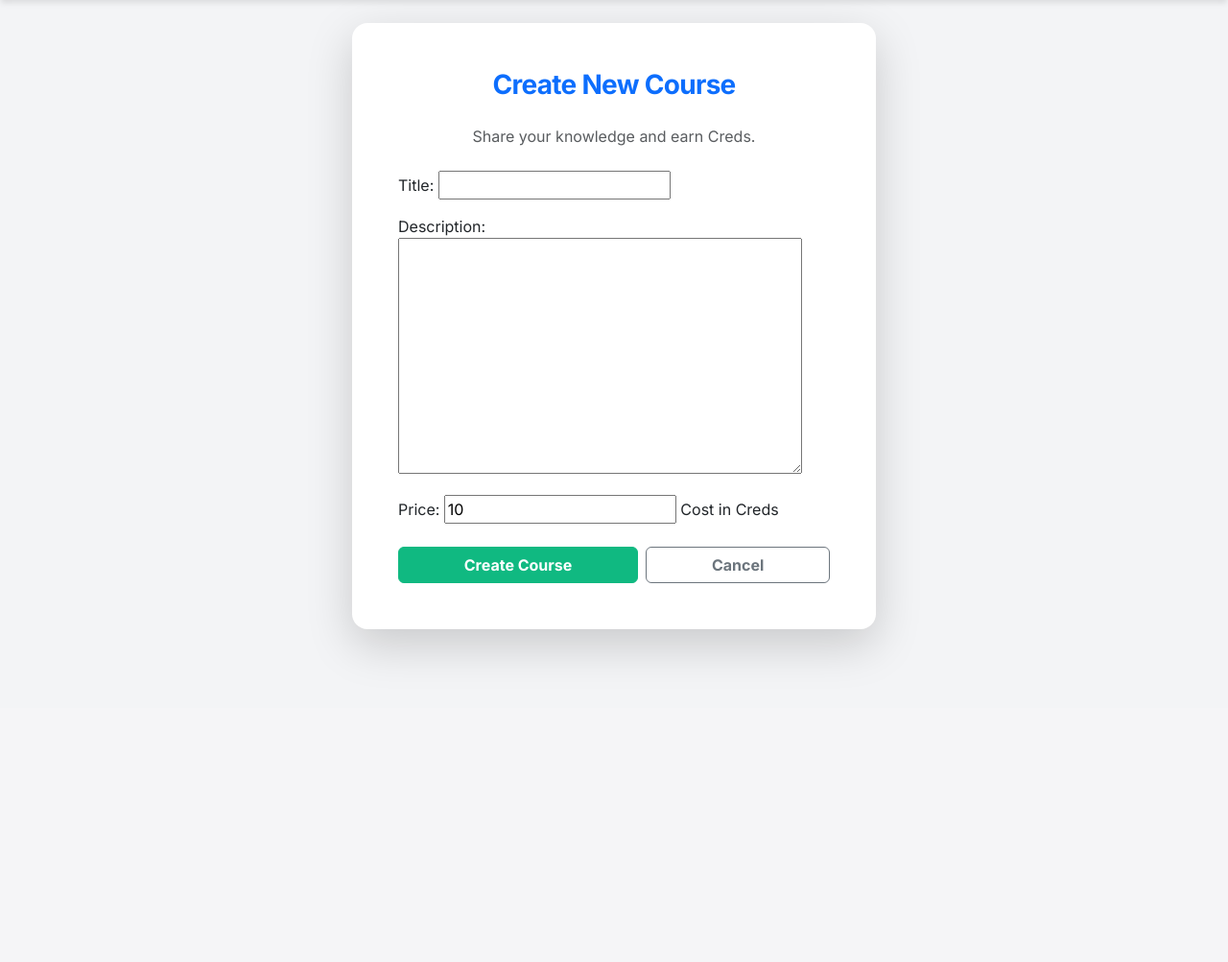
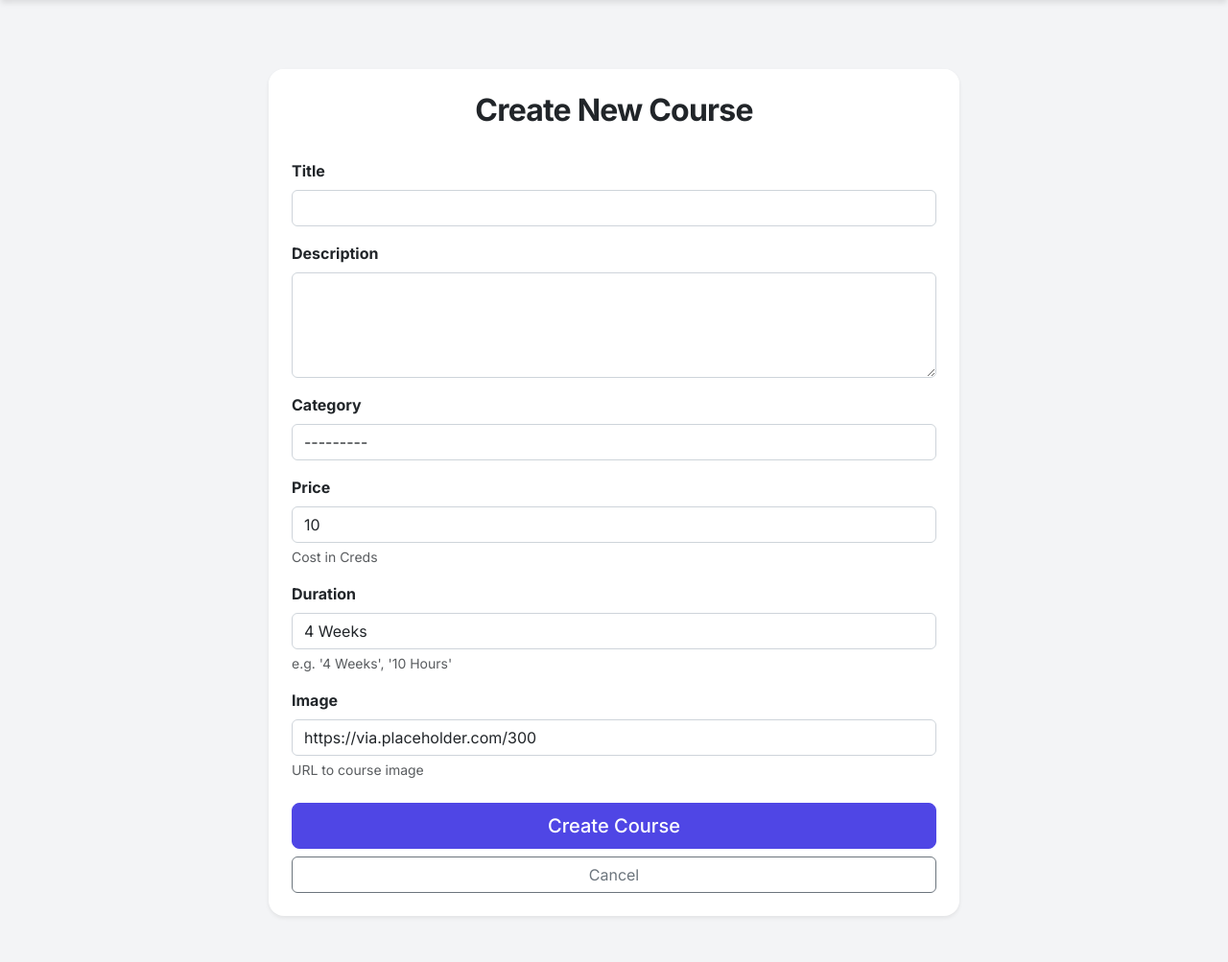
Before and after one commit to shivanshsahucse2024-cloud/CredLearn, a Django app: page /create-course/ in a window 1280 px wide. Shown: the part 62-1065 px from the top of the page at 96% size. Before the commit the page ends 751 px from the top, so only its background shows below. Run offline with Django 5.2, Linux system fonts and the light colour scheme; a user stored in the database is signed in; data comes from the database, SQL or seed files in the repository; both versions use the stored data as it was after the commit.

Commit message:
new changes

```diff
--- a/core/forms.py
+++ b/core/forms.py
@@ -13,7 +13,10 @@
 class CourseForm(forms.ModelForm):
     class Meta:
         model = Course
-        fields = ['title', 'description', 'price']
+        fields = ['title', 'description', 'category', 'price', 'duration', 'image']
+        widgets = {
+            'description': forms.Textarea(attrs={'rows': 4}),
+        }
 
 class ProfileUpdateForm(forms.ModelForm):
     class Meta:
--- a/core/models.py
+++ b/core/models.py
@@ -12,13 +12,37 @@
     def __str__(self):
         return self.username
 
+class Category(models.Model):
+    name = models.CharField(max_length=100)
+    icon = models.CharField(max_length=50, default="📚", help_text="Emoji or Icon class")
+    description = models.TextField(blank=True)
+
+    class Meta:
+        verbose_name_plural = "Categories"
+
+    def __str__(self):
+        return self.name
+
 class Course(models.Model):
     teacher = models.ForeignKey(User, on_delete=models.CASCADE, related_name='teaching_courses')
+    category = models.ForeignKey(Category, on_delete=models.SET_NULL, null=True, related_name='courses')
     title = models.CharField(max_length=200)
     description = models.TextField()
     price = models.IntegerField(default=10, help_text="Cost in Creds")
+    duration = models.CharField(max_length=50, default="4 Weeks", help_text="e.g. '4 Weeks', '10 Hours'")
+    image = models.CharField(max_length=255, default="https://via.placeholder.com/300", help_text="URL to course image")
     students = models.ManyToManyField(User, related_name='enrolled_courses', blank=True)
     created_at = models.DateTimeField(auto_now_add=True)
 
     def __str__(self):
         return self.title
+
+class Transaction(models.Model):
+    user = models.ForeignKey(User, on_delete=models.CASCADE, related_name='transactions')
+    amount = models.IntegerField() # Positive for earn, negative for spend
+    description = models.CharField(max_length=255)
+    timestamp = models.DateTimeField(auto_now_add=True)
+    course = models.ForeignKey(Course, on_delete=models.SET_NULL, null=True, blank=True)
+
+    def __str__(self):
+        return f'{self.user.username}: {self.amount} ({self.description})'
--- a/core/templates/base.html
+++ b/core/templates/base.html
@@ -27,7 +27,9 @@
 
             <div class="ms-auto">
                 {% if user.is_authenticated %}
-                <span class="creds-badge me-3">💰 {{ user.creds }} Creds</span>
+                <a href="{% url 'wallet' %}" class="text-decoration-none">
+                    <span class="creds-badge me-3">💰 {{ user.creds }} Creds</span>
+                </a>
                 <a href="{% url 'profile' %}" class="btn btn-light btn-sm fw-bold text-primary">
                     <span class="me-1">👤</span> My Profile
                 </a>
--- a/core/templates/core/course_form.html
+++ b/core/templates/core/course_form.html
@@ -1,26 +1,74 @@
 {% extends 'base.html' %}
 
+{% block title %} {% if is_edit %}Edit{% else %}Create{% endif %} Course | CredLearn {% endblock title %}
+
 {% block content %}
-<div class="row justify-content-center">
-    <div class="col-md-6">
-        <div class="card p-5 shadow-lg border-0">
-            <h3 class="fw-bold mb-4 text-center text-primary">
-                {% if is_edit %}Edit Course{% else %}Create New Course{% endif %}
-            </h3>
-            <p class="text-center text-muted mb-4">
-                {% if is_edit %}Update your course details.{% else %}Share your knowledge and earn Creds.{% endif %}
-            </p>
-            <form method="post">
-                {% csrf_token %}
-                {{ form.as_p }}
-                <div class="d-flex gap-2 mt-4">
-                    <button type="submit" class="btn btn-success flex-grow-1 fw-bold">
-                        {% if is_edit %}Save Changes{% else %}Create Course{% endif %}
-                    </button>
-                    <a href="{% url 'dashboard' %}" class="btn btn-outline-secondary flex-grow-1 fw-bold">Cancel</a>
+<div class="container py-5">
+    <div class="row justify-content-center">
+        <div class="col-md-8">
+            <div class="card shadow-sm border-0">
+                <div class="card-header bg-white border-0 pt-4 pb-0">
+                    <h2 class="fw-bold text-center">{% if is_edit %}Edit Course{% else %}Create New Course{% endif %}
+                    </h2>
                 </div>
-            </form>
+                <div class="card-body p-4">
+                    <form method="post">
+                        {% csrf_token %}
+
+                        {% for field in form %}
+                        <div class="mb-3">
+                            <label for="{{ field.id_for_label }}" class="form-label fw-bold">{{ field.label }}</label>
+                            {{ field }}
+                            {% if field.help_text %}
+                            <div class="form-text">{{ field.help_text }}</div>
+                            {% endif %}
+                            {% for error in field.errors %}
+                            <div class="text-danger small">{{ error }}</div>
+                            {% endfor %}
+                        </div>
+                        {% endfor %}
+
+                        <div class="d-grid gap-2 mt-4">
+                            <button type="submit" class="btn btn-primary btn-lg">
+                                {% if is_edit %}Update Course{% else %}Create Course{% endif %}
+                            </button>
+                            <a href="{% url 'dashboard' %}" class="btn btn-outline-secondary">Cancel</a>
+                        </div>
+                    </form>
+                </div>
+            </div>
         </div>
     </div>
 </div>
-{% endblock %}
+
+<style>
+    /* Style Django form widgets to look like Bootstrap inputs */
+    input[type="text"],
+    input[type="number"],
+    input[type="url"],
+    textarea,
+    select {
+        display: block;
+        width: 100%;
+        padding: 0.375rem 0.75rem;
+        font-size: 1rem;
+        font-weight: 400;
+        line-height: 1.5;
+        color: #212529;
+        background-color: #fff;
+        background-clip: padding-box;
+        border: 1px solid #ced4da;
+        appearance: none;
+        border-radius: 0.375rem;
+        transition: border-color .15s ease-in-out, box-shadow .15s ease-in-out;
+    }
+
+    input:focus,
+    textarea:focus,
+    select:focus {
+        border-color: #86b7fe;
+        outline: 0;
+        box-shadow: 0 0 0 0.25rem rgba(13, 110, 253, 0.25);
+    }
+</style>
+{% endblock content %}
--- a/core/urls.py
+++ b/core/urls.py
@@ -7,6 +7,7 @@
 urlpatterns = [
     path('', views.landing_page, name='landing_page'),
     path('dashboard/', views.dashboard, name='dashboard'),
+    path('wallet/', views.wallet, name='wallet'),
     path('register/', views.register, name='register'),
     path('profile/', views.profile_view, name='profile'),
     path('profile/edit/', views.profile_edit, name='profile_edit'),
@@ -14,4 +15,9 @@
     path('join/<int:course_id>/', views.join_course, name='join_course'),
     path('course/edit/<int:course_id>/', views.edit_course, name='edit_course'),
     path('course/delete/<int:course_id>/', views.delete_course, name='delete_course'),
+
+    # Discovery
+    path('explore/', views.category_list, name='category_list'),
+    path('category/<int:category_id>/', views.course_list_by_category, name='course_list_by_category'),
+    path('course/<int:course_id>/', views.course_detail, name='course_detail'),
 ]
--- a/core/views.py
+++ b/core/views.py
@@ -2,7 +2,7 @@
 from django.contrib.auth.decorators import login_required
 from django.contrib.auth import login
 from django.contrib import messages
-from .models import Course, User
+from .models import Course, User, Transaction, Category
 from .forms import CustomUserCreationForm, CourseForm, ProfileUpdateForm
 
 # --- Authentication ---
@@ -96,6 +96,20 @@
         student.save()
         course.teacher.save()
 
+        # Create Transaction Records
+        Transaction.objects.create(
+            user=student,
+            amount=-course.price,
+            description=f"Joined course: {course.title}",
+            course=course
+        )
+        Transaction.objects.create(
+            user=course.teacher,
+            amount=course.price,
+            description=f"Student joined course: {course.title}",
+            course=course
+        )
+
         course.students.add(student)
         messages.success(request, f"Successfully joined {course.title}!")
     else:
@@ -141,3 +155,35 @@
         return redirect('dashboard')
 
     return render(request, 'core/course_confirm_delete.html', {'course': course})
+
+@login_required
+def wallet(request):
+    transactions = request.user.transactions.all().order_by('-timestamp')
+    earned = transactions.filter(amount__gt=0)
+    spent = transactions.filter(amount__lt=0)
+
+    return render(request, 'core/wallet.html', {
+        'profile': request.user,
+        'uploads': earned,
+        'spent': spent
+    })
+
+
+# --- Discovery Flow ---
+
+@login_required
+def category_list(request):
+    categories = Category.objects.all()
+    return render(request, 'core/category_list.html', {'categories': categories})
+
+@login_required
+def course_list_by_category(request, category_id):
+    category = get_object_or_404(Category, id=category_id)
+    courses = Course.objects.filter(category=category)
+    return render(request, 'core/course_list.html', {'category': category, 'courses': courses})
+
+@login_required
+def course_detail(request, course_id):
+    course = get_object_or_404(Course, id=course_id)
+    is_enrolled = request.user in course.students.all()
+    return render(request, 'core/course_detail.html', {'course': course, 'is_enrolled': is_enrolled})
```
Also changed, not shown: core/static/core/css/wallet.css (added, +99 -0 lines), core/templates/core/category_list.html (added, +40 -0 lines), core/templates/core/course_detail.html (added, +85 -0 lines), core/templates/core/course_list.html (added, +51 -0 lines), core/templates/core/dashboard.html (+15 -18 lines), core/templates/core/wallet.html (added, +53 -0 lines), seed_categories.py (added, +14 -0 lines), core/migrations/0002_transaction.py (added), core/migrations/0003_category_course_duration_course_image_and_more.py (added), db.sqlite3.
